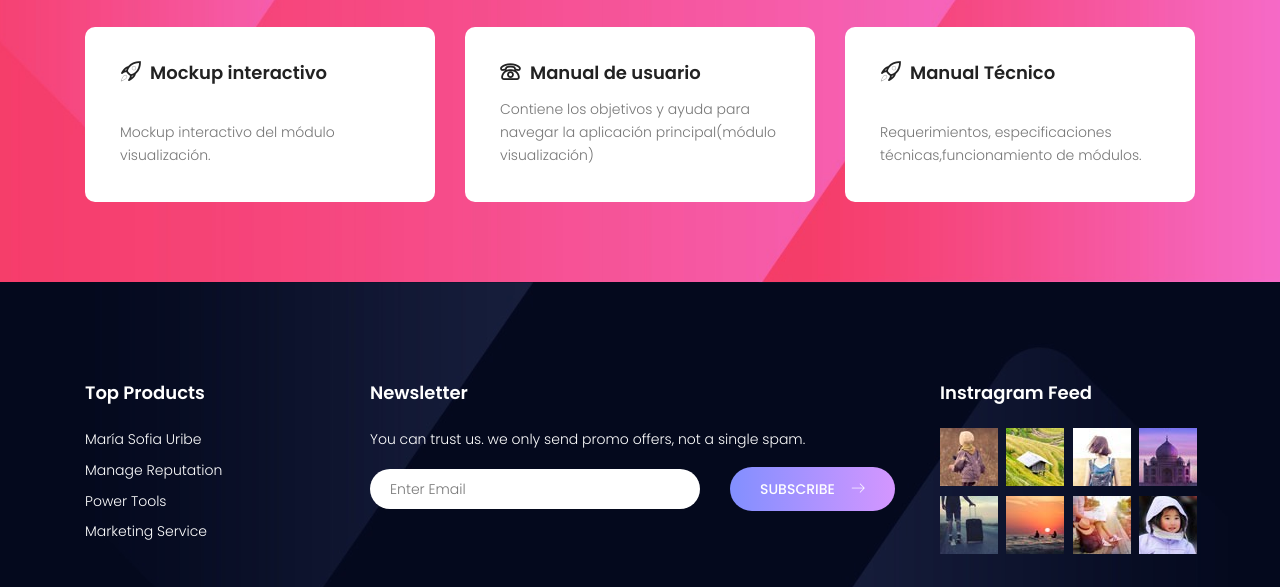
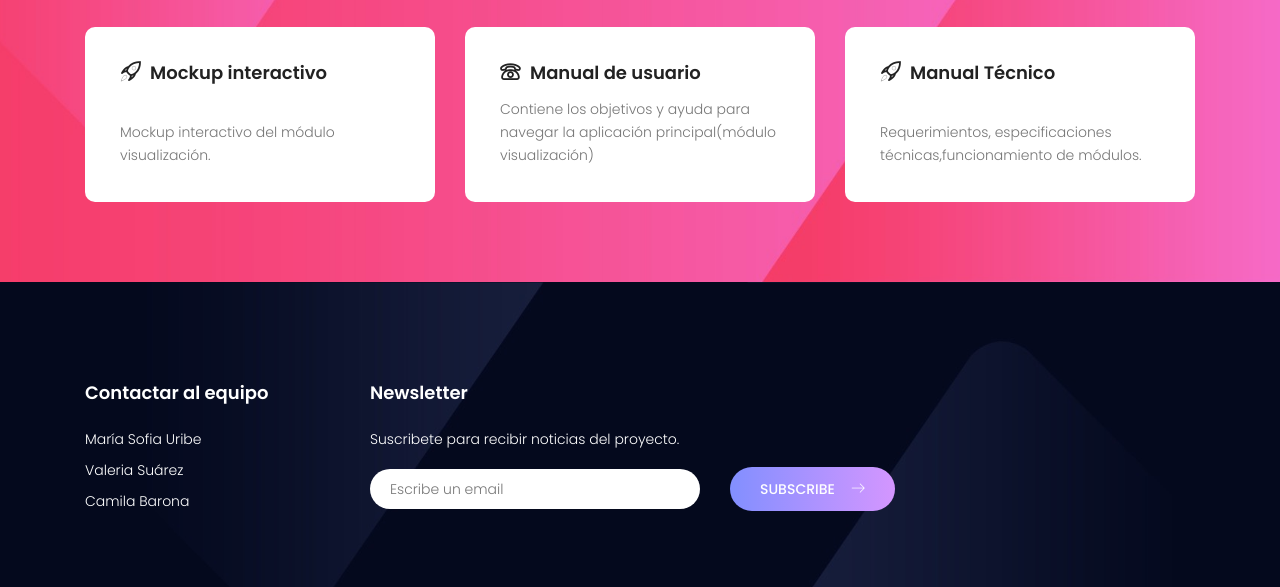
Before and after one commit to msuribec/Ceiba2018, a plain HTML site: page docs/index.html in a window 1280 px wide. Shown: the part 2125-2712 px from the top of the page. Drawn offline with nearby package versions, Linux system fonts and the light colour scheme; some packages are replaced by stand-ins of ours.

Commit message:
initial commit

```diff
--- a/docs/index.html
+++ b/docs/index.html
@@ -215,25 +215,24 @@
 					<div class="row">
 						<div class="col-lg-3 col-md-12">
 							<div class="single-footer-widget">
-								<h6>Top Products</h6>
+								<h6>Contactar al equipo</h6>
 								<ul class="footer-nav">
 										<li><a href="mailto:msuribec@eafit.edu.co?Subject=Hello%20again" target="_top">María Sofia Uribe</a>
-									<li><a href="#">Manage Reputation</a></li>
-									<li><a href="#">Power Tools</a></li>
-									<li><a href="#">Marketing Service</a></li>
+										<li><a href="mailto:vsuarezm@eafit.edu.co" target="_top">Valeria Suárez</a>
+											<li><a href="mailto:cbaronac@eafit.edu.co" target="_top">Camila Barona</a>
 								</ul>
 							</div>
 						</div>
 						<div class="col-lg-6  col-md-12">
 							<div class="single-footer-widget newsletter">
 								<h6>Newsletter</h6>
-								<p>You can trust us. we only send promo offers, not a single spam.</p>
+								<p>Suscribete para recibir noticias del proyecto.</p>
 								<div id="mc_embed_signup">
 									<form target="_blank" novalidate="true" action="https://spondonit.us12.list-manage.com/subscribe/post?u=1462626880ade1ac87bd9c93a&amp;id=92a4423d01" method="get" class="form-inline">
 
 										<div class="form-group row" style="width: 100%">
 											<div class="col-lg-8 col-md-12">
-												<input name="EMAIL" placeholder="Enter Email" onfocus="this.placeholder = ''" onblur="this.placeholder = 'Enter Email '" required="" type="email">
+												<input name="EMAIL" placeholder="Escribe un email" onfocus="this.placeholder = ''" onblur="this.placeholder = 'Enter Email '" required="" type="email">
 												<div style="position: absolute; left: -5000px;">
 													<input name="b_36c4fd991d266f23781ded980_aefe40901a" tabindex="-1" value="" type="text">
 												</div>
@@ -248,21 +247,7 @@
 								</div>
 							</div>
 						</div>
-						<div class="col-lg-3  col-md-12">
-							<div class="single-footer-widget mail-chimp">
-								<h6 class="mb-20">Instragram Feed</h6>
-								<ul class="instafeed d-flex flex-wrap">
-									<li><img src="img/i1.jpg" alt=""></li>
-									<li><img src="img/i2.jpg" alt=""></li>
-									<li><img src="img/i3.jpg" alt=""></li>
-									<li><img src="img/i4.jpg" alt=""></li>
-									<li><img src="img/i5.jpg" alt=""></li>
-									<li><img src="img/i6.jpg" alt=""></li>
-									<li><img src="img/i7.jpg" alt=""></li>
-									<li><img src="img/i8.jpg" alt=""></li>
-								</ul>
-							</div>
-						</div>
+
 					</div>
 
 					<div class="row footer-bottom d-flex justify-content-between">
```
